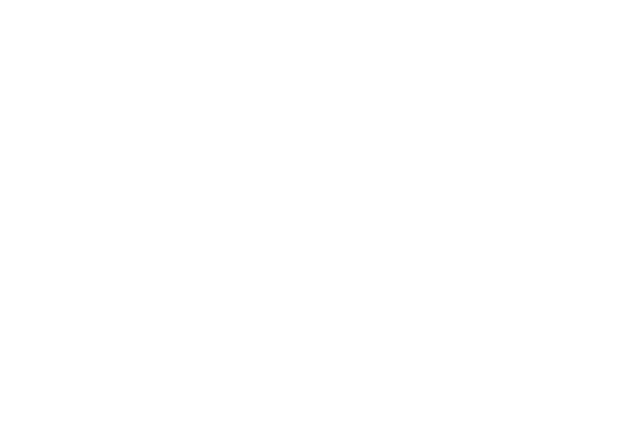
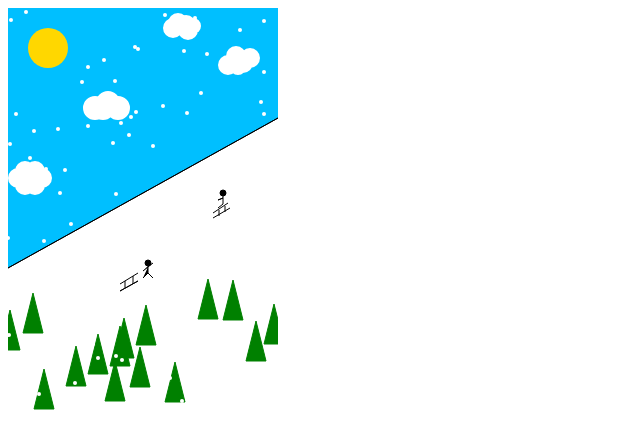
Before and after one commit to SinaSchwambach/EIA2, a website: page Aufgabe9/Aufgabe9.html in a window 1280 px wide. Shown: the whole page, without its empty margins (0-640 px from the left). Drawn offline with Linux system fonts and the light colour scheme.

Commit message:
Aufgabe 9 beendet

```diff
--- a/Aufgabe9/Aufgabe9.html
+++ b/Aufgabe9/Aufgabe9.html
@@ -1,10 +1,11 @@
 <!DOCTYPE html>
 <html>
 <head>
-<meta charset="ISO-8859-1">
-<title>Insert title here</title>
+<meta charset="utf-8">
+<script src="Rodelbahn.js" type="text/javascript" charset="utf-8"></script>
+<title>Rodelhang</title>
 </head>
 <body>
-
+<canvas width=270 height=410></canvas>
 </body>
 </html>
--- /dev/null
+++ b/Aufgabe9/Rodelbahn.js
@@ -0,0 +1,196 @@
+var L09_Canvas;
+(function (L09_Canvas) {
+    window.addEventListener("load", init);
+    let crc2;
+    function init(_event) {
+        console.log("Canvas started");
+        let canvas = document.getElementsByTagName("canvas")[0];
+        crc2 = canvas.getContext("2d");
+        console.log(crc2);
+        drawSky();
+        drawHill();
+        drawSun();
+        drawChild1();
+        drawChild2();
+        drawSleigh1();
+        drawSleigh2();
+        drawCloud1();
+        drawCloud2();
+        drawCloud3();
+        drawCloud4();
+        for (let i = 0; i < 15; i++) {
+            let x = Math.floor(Math.random() * crc2.canvas.width);
+            let y = Math.floor(Math.random() * (310 - 410) + crc2.canvas.height);
+            drawTree(x, y);
+        }
+        for (let i = 0; i < 100; i++) {
+            let a = Math.floor(Math.random() * crc2.canvas.width);
+            let b = Math.floor(Math.random() * crc2.canvas.height);
+            drawSnowflake(a, b);
+        }
+    }
+    function drawSky() {
+        crc2.fillStyle = "#00bfff";
+        crc2.fillRect(0, 0, crc2.canvas.width, 110);
+        crc2.beginPath();
+        crc2.moveTo(0, 110);
+        crc2.lineTo(0, 260);
+        crc2.lineTo(270, 110);
+        crc2.lineTo(0, 110);
+        crc2.closePath();
+        crc2.fill();
+    }
+    function drawSnowflake(_a, _b) {
+        crc2.beginPath();
+        crc2.arc(_a, _b, 2, 0, 2 * Math.PI);
+        crc2.fillStyle = "#ffffff";
+        crc2.fill();
+    }
+    function drawCloud1() {
+        crc2.beginPath();
+        crc2.moveTo(100, 100);
+        crc2.arc(95, 100, 12, 0, 2 * Math.PI);
+        crc2.arc(110, 100, 12, 0, 2 * Math.PI);
+        crc2.arc(87, 100, 12, 0, 2 * Math.PI);
+        crc2.arc(100, 95, 12, 0, 2 * Math.PI);
+        crc2.fillStyle = "#ffffff";
+        crc2.fill();
+    }
+    function drawCloud2() {
+        crc2.beginPath();
+        crc2.moveTo(235, 55);
+        crc2.arc(235, 55, 10, 0, 2 * Math.PI);
+        crc2.arc(228, 48, 10, 0, 2 * Math.PI);
+        crc2.arc(242, 50, 10, 0, 2 * Math.PI);
+        crc2.arc(230, 59, 8, 0, 2 * Math.PI);
+        crc2.arc(220, 57, 10, 0, 2 * Math.PI);
+        crc2.fillStyle = "#ffffff";
+        crc2.fill();
+    }
+    function drawCloud3() {
+        crc2.beginPath();
+        crc2.moveTo(10, 170);
+        crc2.arc(10, 170, 10, 0, 2 * Math.PI);
+        crc2.arc(17, 163, 10, 0, 2 * Math.PI);
+        crc2.arc(17, 177, 10, 0, 2 * Math.PI);
+        crc2.arc(27, 163, 10, 0, 2 * Math.PI);
+        crc2.arc(27, 177, 10, 0, 2 * Math.PI);
+        crc2.moveTo(34, 170);
+        crc2.arc(34, 170, 10, 0, 2 * Math.PI);
+        crc2.fillStyle = "#ffffff";
+        crc2.fill();
+    }
+    function drawCloud4() {
+        crc2.beginPath();
+        crc2.moveTo(170, 15);
+        crc2.arc(170, 15, 10, 0, 2 * Math.PI);
+        crc2.arc(165, 20, 10, 0, 2 * Math.PI);
+        crc2.arc(175, 18, 10, 0, 2 * Math.PI);
+        crc2.arc(178, 17, 10, 0, 2 * Math.PI);
+        crc2.arc(180, 22, 10, 0, 2 * Math.PI);
+        crc2.moveTo(180, 22);
+        crc2.arc(185, 18, 8, 0, 2 * Math.PI);
+        crc2.fillStyle = "#ffffff";
+        crc2.fill();
+    }
+    function drawHill() {
+        crc2.lineWidth = 1;
+        crc2.beginPath();
+        crc2.moveTo(270, 110);
+        crc2.lineTo(0, 260);
+        crc2.closePath();
+        crc2.stroke();
+    }
+    function drawSun() {
+        let x = 40;
+        let y = 40;
+        let radius = 20;
+        let startAngle = 0;
+        let endAngle = 2 * Math.PI;
+        crc2.moveTo(40, 40);
+        crc2.beginPath();
+        crc2.arc(x, y, radius, startAngle, endAngle, true);
+        crc2.fillStyle = "#ffd700";
+        crc2.fill();
+    }
+    function drawChild1() {
+        crc2.moveTo(140, 255);
+        crc2.beginPath();
+        crc2.arc(140, 255, 3, 0, 2 * Math.PI);
+        crc2.lineTo(140, 259);
+        crc2.lineTo(135, 263);
+        crc2.moveTo(140, 259);
+        crc2.lineTo(145, 255);
+        crc2.moveTo(140, 259);
+        crc2.lineTo(140, 265);
+        crc2.lineTo(135, 270);
+        crc2.moveTo(140, 265);
+        crc2.lineTo(145, 270);
+        crc2.closePath();
+        crc2.fillStyle = "#000000";
+        crc2.strokeStyle = "#000000";
+        crc2.stroke();
+        crc2.fill();
+    }
+    function drawChild2() {
+        crc2.moveTo(215, 185);
+        crc2.beginPath();
+        crc2.arc(215, 185, 3, 0, 2 * Math.PI);
+        crc2.moveTo(215, 185);
+        crc2.lineTo(215, 196);
+        crc2.moveTo(215, 196);
+        crc2.lineTo(210, 200);
+        crc2.moveTo(215, 190);
+        crc2.lineTo(210, 192);
+        crc2.closePath();
+        crc2.fillStyle = "#000000";
+        crc2.strokeStyle = "#000000";
+        crc2.stroke();
+        crc2.fill();
+    }
+    function drawSleigh1() {
+        crc2.moveTo(135, 263);
+        crc2.beginPath();
+        crc2.lineTo(130, 265);
+        crc2.lineTo(112, 276);
+        crc2.moveTo(125, 268);
+        crc2.lineTo(125, 276);
+        crc2.moveTo(117, 273);
+        crc2.lineTo(117, 280);
+        crc2.moveTo(130, 273);
+        crc2.lineTo(112, 283);
+        crc2.closePath();
+        crc2.fillStyle = "#000000";
+        crc2.strokeStyle = "#000000";
+        crc2.stroke();
+        crc2.fill();
+    }
+    function drawSleigh2() {
+        crc2.moveTo(205, 205);
+        crc2.beginPath();
+        crc2.lineTo(205, 205);
+        crc2.lineTo(220, 195);
+        crc2.moveTo(211, 202);
+        crc2.lineTo(211, 208);
+        crc2.moveTo(217, 198);
+        crc2.lineTo(217, 204);
+        crc2.moveTo(222, 200);
+        crc2.lineTo(205, 210);
+        crc2.fillStyle = "#000000";
+        crc2.strokeStyle = "#000000";
+        crc2.stroke();
+        crc2.fill();
+    }
+    function drawTree(_x, _y) {
+        crc2.beginPath();
+        crc2.moveTo(_x, _y - 40);
+        crc2.lineTo(_x - 10, _y);
+        crc2.lineTo(_x + 10, _y);
+        crc2.closePath();
+        crc2.fillStyle = "#008000";
+        crc2.strokeStyle = "#008000";
+        crc2.fill();
+        crc2.stroke();
+    }
+})(L09_Canvas || (L09_Canvas = {}));
+//# sourceMappingURL=Rodelbahn.js.map
```
Also changed, not shown: Aufgabe9/Rodelbahn.ts (added, +222 -0 lines), 1 other file.
